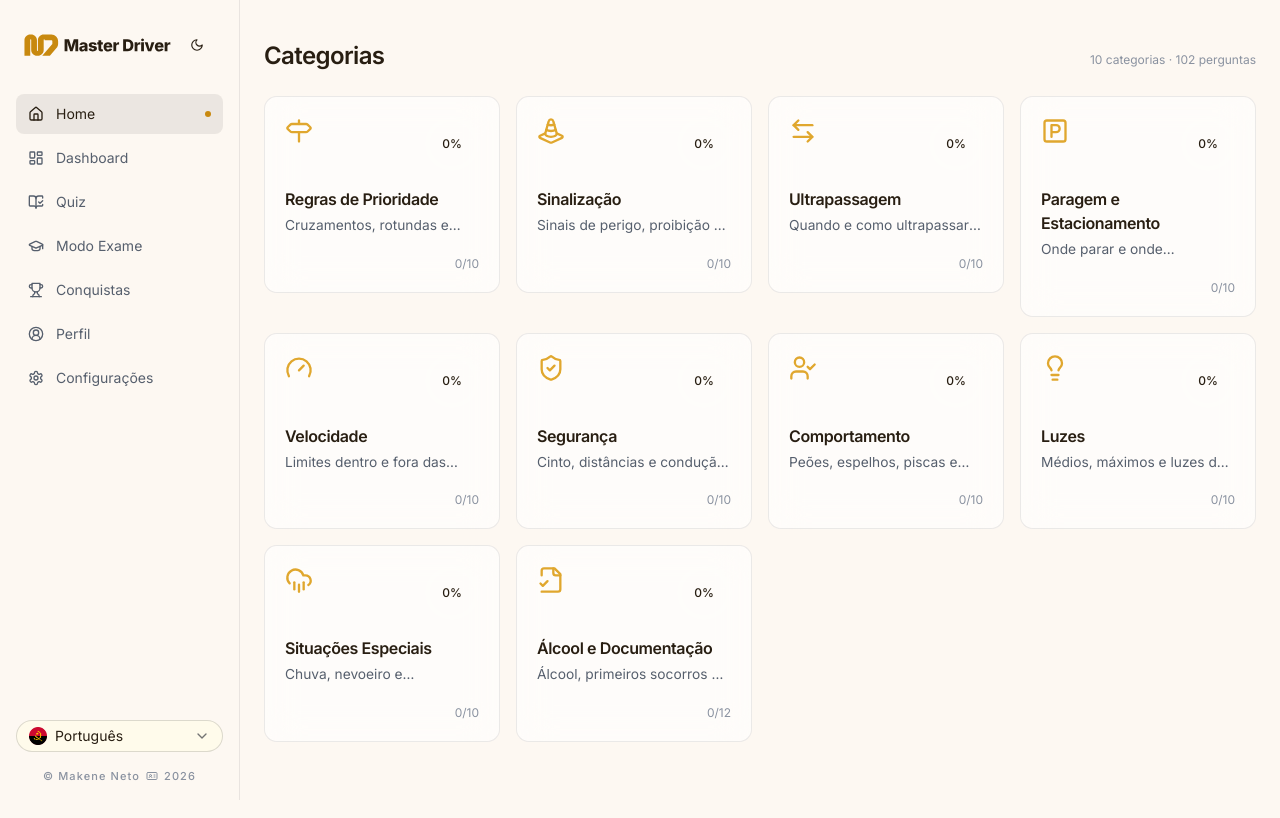
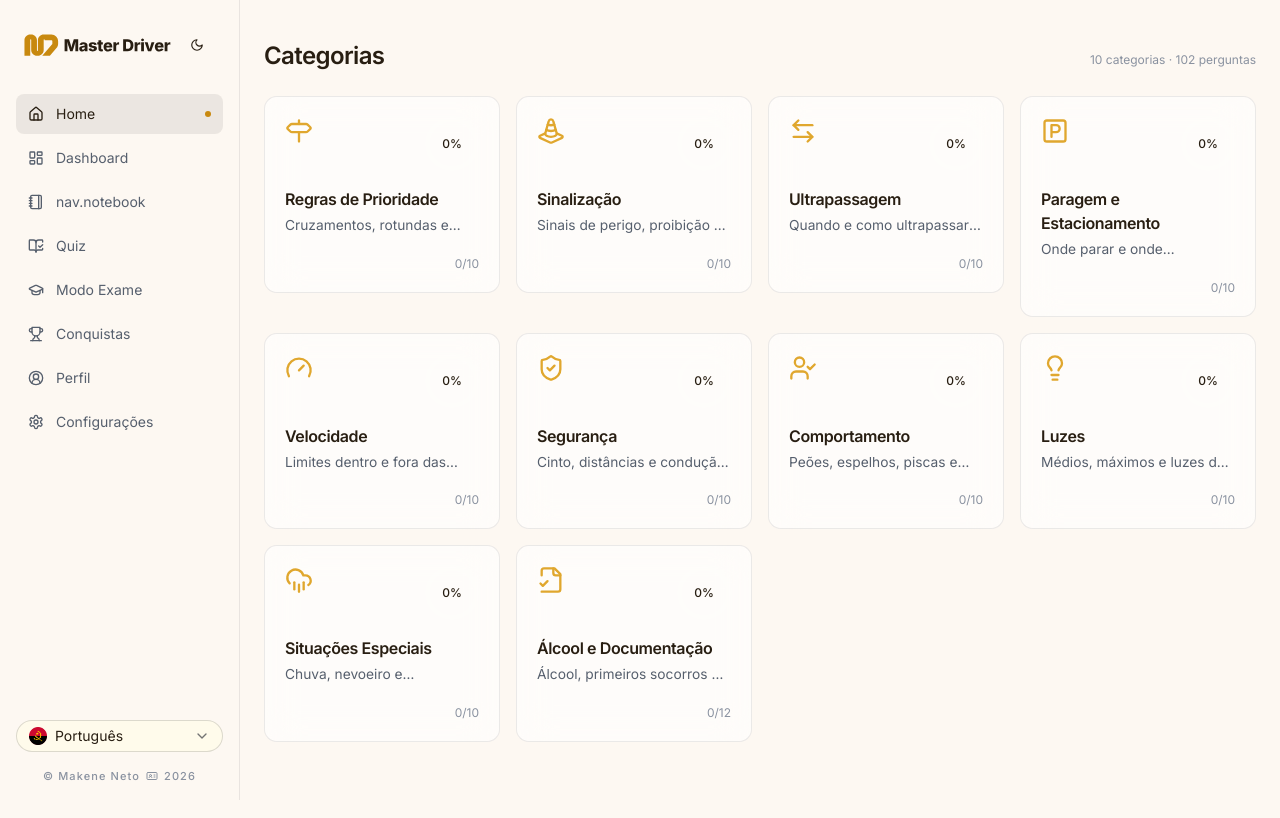
Before and after one commit to makeneto/master-driver, a Next.js app: page / in a window 1280 px wide. Shown: the top 818 px of the page. Built offline with nearby package versions, Linux system fonts and the light colour scheme.

Commit message:
feat: add Notebook link to Sidebar navigation

```diff
--- a/src/components/layout/sidebar.tsx
+++ b/src/components/layout/sidebar.tsx
@@ -12,6 +12,7 @@ import {
   UserCircle2,
   Settings,
   IdCard,
+  Notebook,
 } from "lucide-react"
 import { cn } from "@/lib/utils"
 import { useTranslation } from "@/hooks/use-translation"
@@ -27,6 +28,7 @@ export function Sidebar() {
   const NAV_ITEMS = [
     { href: "/", label: t("nav.home"), icon: Home },
     { href: "/dashboard", label: t("nav.dashboard"), icon: LayoutDashboard },
+    { href: "/notebook", label: t("nav.notebook"), icon: Notebook },
     { href: "/quiz", label: t("nav.quiz"), icon: BookOpenCheck },
     { href: "/exam", label: t("nav.examMode"), icon: GraduationCap },
     { href: "/achievements", label: t("nav.achievements"), icon: Trophy },
```
